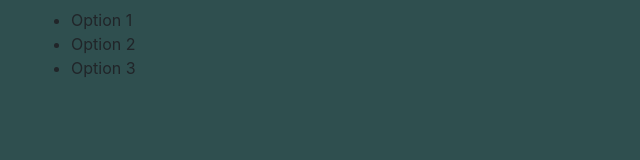
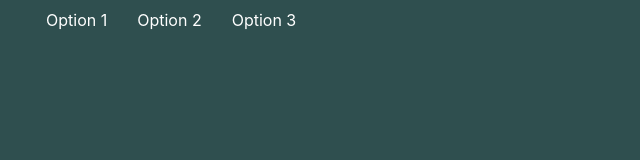
Before and after one commit to QMasterMoo/wizsite, a plain HTML site: page index.html in a window 1280 px wide. Shown: the whole page, without its empty margins (0-640 px from the left). Drawn offline with Linux system fonts and the light colour scheme.

Commit message:
main nav bar progress

```diff
--- a/index.html
+++ b/index.html
@@ -5,20 +5,21 @@
         <!-- TODO: convert to absolute paths once Flask server setup -->
         <link rel="stylesheet" href="./static/css/bootstrap.css">
         <link rel="stylesheet" href="./static/css/style.css">
+        <meta charset="utf-8"/>
     </head>
     <body>
         <!-- Navigation bar at top of screen -->
         <div id="main-navbar" class="navbar">
             <div class="container-fluid">
-                <ul class="nav-menu pull-left">
+                <ul class="nav-menu nav-daddy pull-left">
                     <li>
-                        <a class="nav-entry">Option 1</a>
+                        <a>Option 1</a>
                     </li>
                     <li>
-                        <a class="nav-entry">Option 2</a>
+                        <a>Option 2</a>
                     </li>
                     <li>
-                        <a class="nav-entry">Option 3</a>
+                        <a>Option 3</a>
                     </li>
                 </ul>
             </div>
--- a/static/css/style.css
+++ b/static/css/style.css
@@ -2,18 +2,34 @@ body {
     background-color: darkslategray;
 }
 
-.navbar::before{
+.navbar::before {
     content: " ";
     display: table;
 }
 
-.navbar::after{
+.navbar::after {
     content: " ";
     display: table;
 }
 
-.nav-entry {
-    color: white;
+.nav-menu li {
+    float: left;
+}
+
+.nav-menu li a {
+    color: white !important;
+    padding-left: 15px;
+    padding-right: 15px;
+}
+.nav-menu li a:hover {
+    background-color: #111111;
+}
+
+.nav-menu {
+    margin: 0;
+    padding: 0;
+    list-style-type: none;
+    list-style: none;
 }
 
 .pull-right {
@@ -22,3 +38,7 @@ body {
 .pull-left {
     float: left !important;
 }
+
+*, ::before, ::after{
+    box-sizing: border-box;
+}
```
